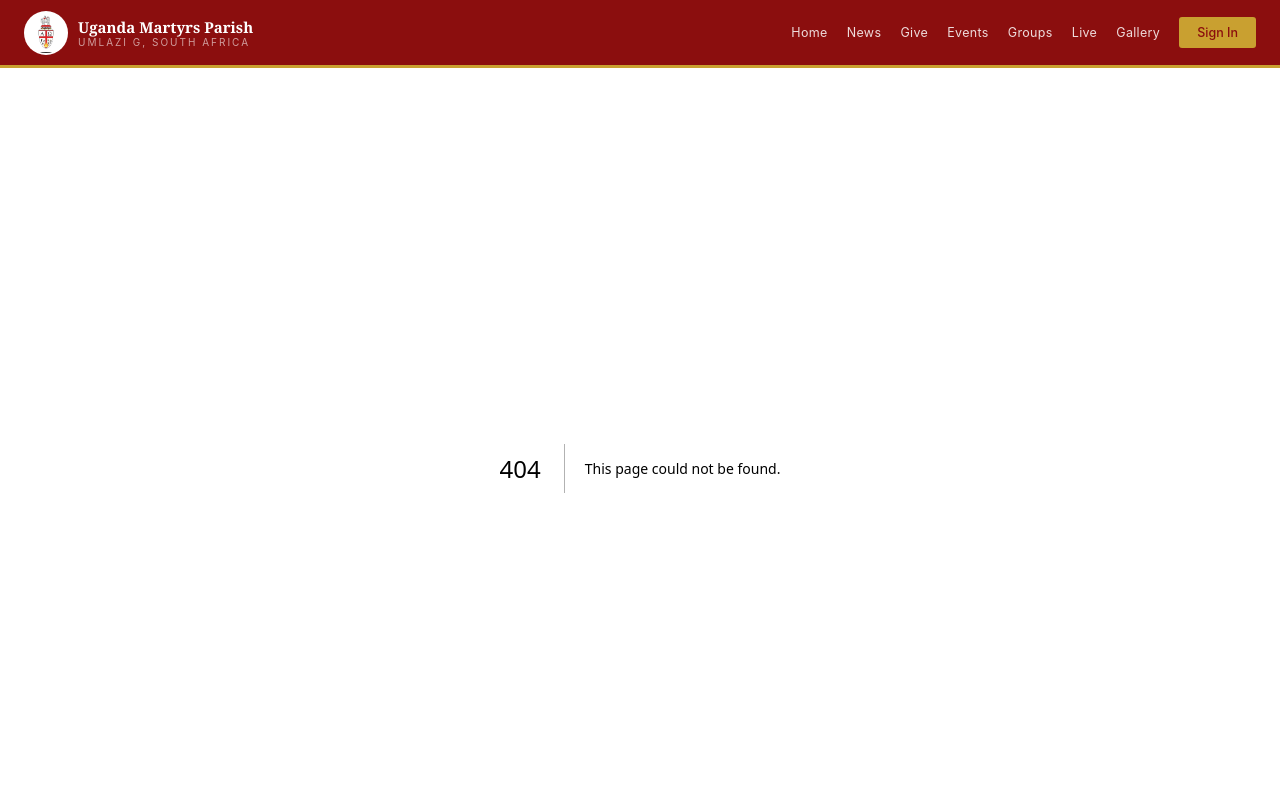
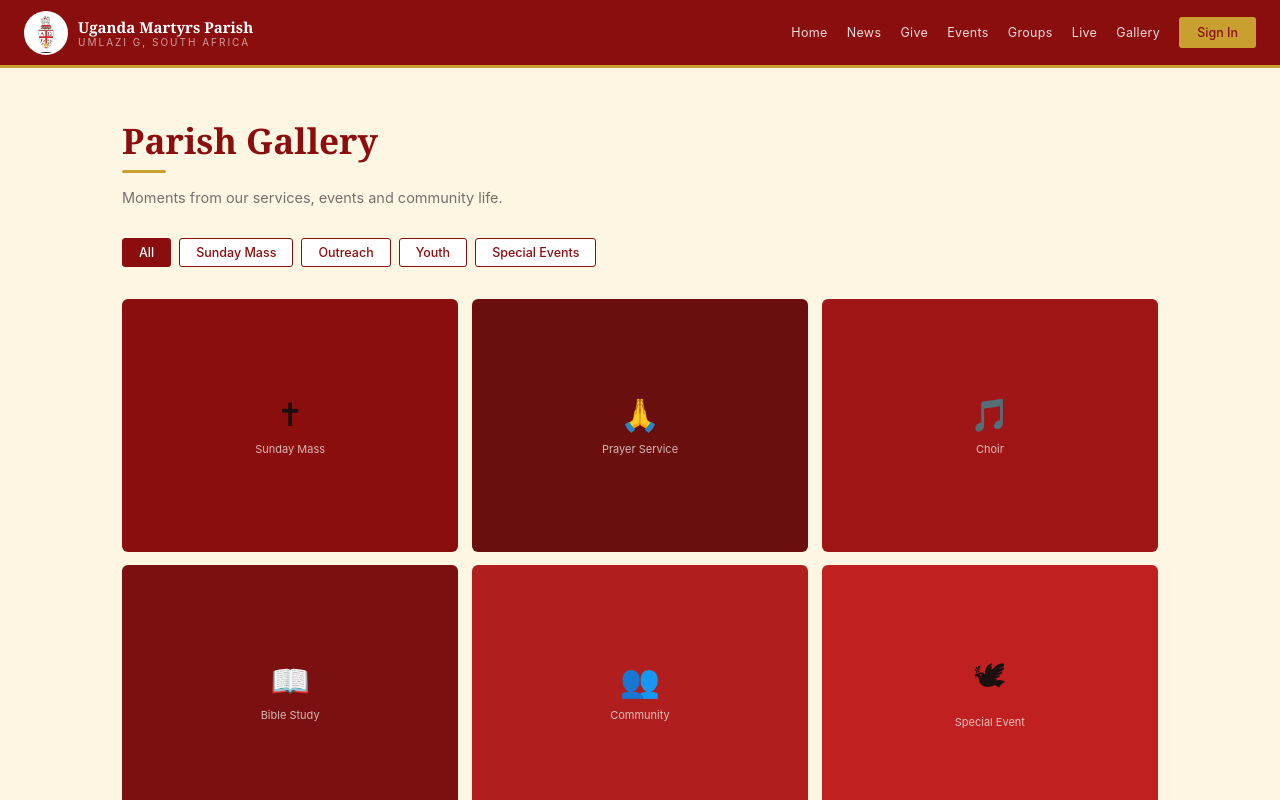
Before and after one commit to multi2editor/uganda-martyrs-parish, a Next.js app: page /gallery in a window 1280 px wide. Before the commit this address had no page. Shown: the top 800 px of the page. Built offline with nearby package versions, Linux system fonts and the light colour scheme.

Commit message:
add gallery page

```diff
--- /dev/null
+++ b/app/gallery/page.tsx
@@ -0,0 +1,66 @@
+export default function Gallery() {
+  const categories = ['All', 'Sunday Mass', 'Outreach', 'Youth', 'Special Events']
+
+  return (
+    <main style={{padding: '3rem 2rem', maxWidth: '1100px', margin: '0 auto'}}>
+      <h1 style={{fontFamily: 'Georgia, serif', fontSize: '2.2rem', color: '#8b0e0e', marginBottom: '0.4rem'}}>Parish Gallery</h1>
+      <div style={{width: '44px', height: '3px', background: '#c9a030', marginBottom: '1rem', borderRadius: '2px'}}></div>
+      <p style={{color: '#7a6e6e', fontSize: '14.5px', marginBottom: '2rem'}}>Moments from our services, events and community life.</p>
+
+      {/* CATEGORY FILTER */}
+      <div style={{display: 'flex', gap: '0.5rem', flexWrap: 'wrap', marginBottom: '2rem'}}>
+        {categories.map((cat, i) => (
+          <button key={i} style={{
+            background: i === 0 ? '#8b0e0e' : 'white',
+            color: i === 0 ? 'white' : '#8b0e0e',
+            border: '1.5px solid #8b0e0e',
+            padding: '6px 16px',
+            borderRadius: '3px',
+            fontSize: '12.5px',
+            fontWeight: '500',
+            cursor: 'pointer',
+            fontFamily: 'Inter, sans-serif'
+          }}>{cat}</button>
+        ))}
+      </div>
+
+      {/* GALLERY GRID */}
+      <div style={{display: 'grid', gridTemplateColumns: 'repeat(3, 1fr)', gap: '0.85rem', marginBottom: '2rem'}}>
+        {[
+          {bg: '#8b0e0e', icon: '✝', label: 'Sunday Mass'},
+          {bg: '#6b0e0e', icon: '🙏', label: 'Prayer Service'},
+          {bg: '#a01515', icon: '🎵', label: 'Choir'},
+          {bg: '#7a1010', icon: '📖', label: 'Bible Study'},
+          {bg: '#b01e1e', icon: '👥', label: 'Community'},
+          {bg: '#c02020', icon: '🕊', label: 'Special Event'},
+          {bg: '#6b0e0e', icon: '👶', label: "Children's Ministry"},
+          {bg: '#8b0e0e', icon: '🌿', label: 'Outreach'},
+          {bg: '#a01515', icon: '🎁', label: 'Giveaway'},
+        ].map((item, i) => (
+          <div key={i} style={{
+            background: item.bg,
+            borderRadius: '6px',
+            aspectRatio: '4/3',
+            display: 'flex',
+            flexDirection: 'column' as const,
+            alignItems: 'center',
+            justifyContent: 'center',
+            gap: '0.5rem',
+            cursor: 'pointer',
+            position: 'relative' as const,
+            overflow: 'hidden'
+          }}>
+            <span style={{fontSize: '2rem'}}>{item.icon}</span>
+            <span style={{fontSize: '11px', color: 'rgba(255,255,255,0.7)'}}>{item.label}</span>
+          </div>
+        ))}
+      </div>
+
+      {/* UPLOAD NOTE */}
+      <div style={{background: 'white', borderRadius: '6px', padding: '1.5rem', border: '1.5px dashed #e4e0d8', textAlign: 'center'}}>
+        <p style={{fontSize: '14px', color: '#8b0e0e', fontWeight: '500', marginBottom: '4px'}}>📸 Real photos coming soon</p>
+        <p style={{fontSize: '13px', color: '#7a6e6e'}}>Photos from our masses, outreach and events will be uploaded here by our admin team.</p>
+      </div>
+    </main>
+  )
+}
```
